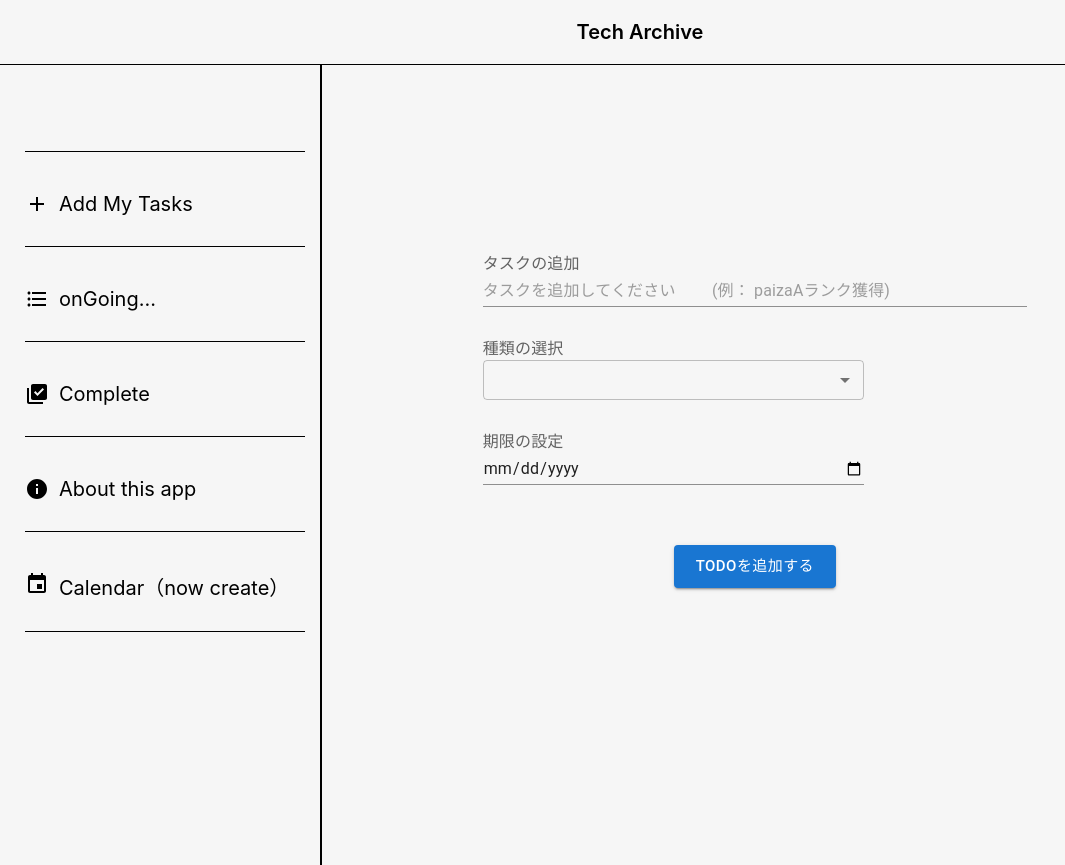
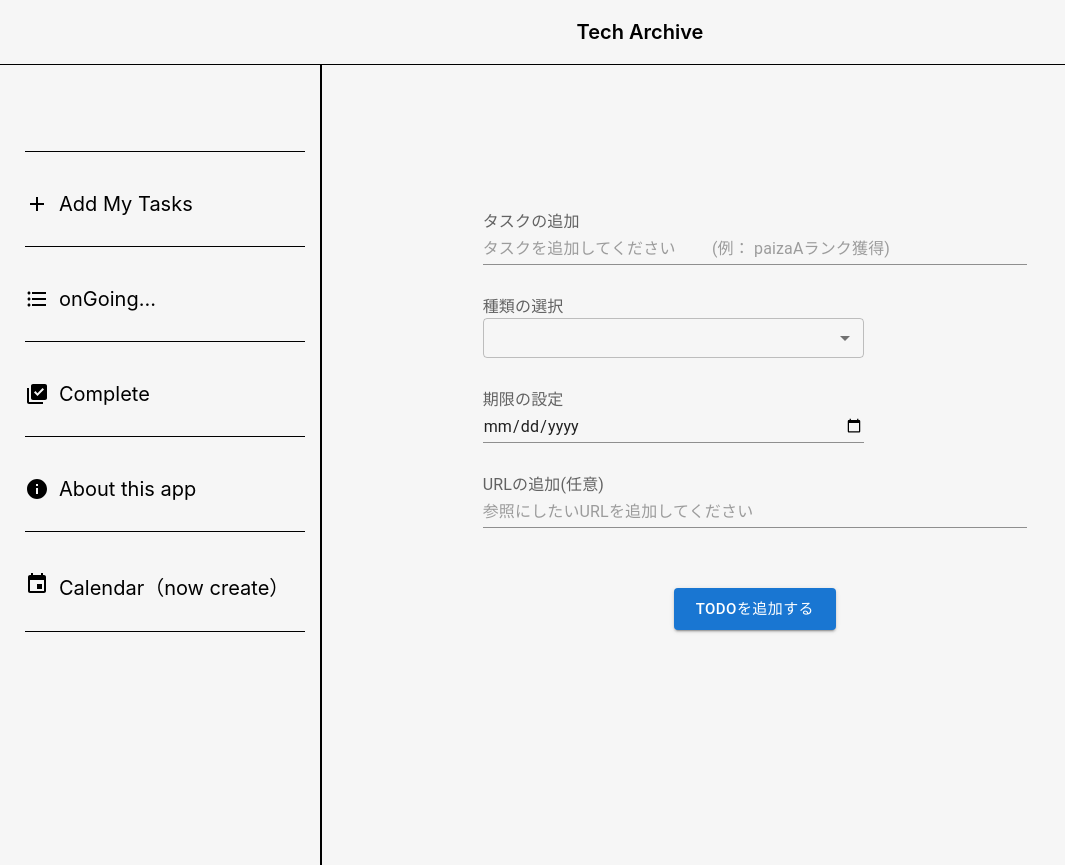
Before and after one commit to wajofjwiaawjfoajofj/todofrontend, a React (Create React App) app: page / in a window 1280 px wide. Shown: the whole page, without its empty margins (0-1065 px from the left). Built offline with nearby package versions, Linux system fonts and the light colour scheme.

Commit message:
urlの追加

```diff
--- a/src/Components/Form.js
+++ b/src/Components/Form.js
@@ -8,6 +8,7 @@ const Form = () => {
   const [title, setTitle] = useState('');
   const [kind, setKind] = useState('');
   const [day, setDay] = useState('');
+  const [url, setUrl] = useState('');
 
   //usenavigateをインスタンス化
   const navigate = useNavigate();
@@ -20,13 +21,15 @@ const Form = () => {
       await  Create({
         title,
         kind,
-        day
+        day,
+        url
       });
 
 
       setTitle('');
       setKind('');
       setDay('');
+      setUrl('');
     } catch (error) {
       console.log(error);
     }
@@ -86,6 +89,17 @@ const Form = () => {
               className='date'
             />
           </div>
+          <div className='taskwrappr'>
+          <InputLabel id='url'>URLの追加(任意)</InputLabel>
+          <Input
+            type='text'
+            id='url'
+            value={url}
+            onChange={(e) => setUrl(e.target.value)}
+            placeholder='参照にしたいURLを追加してください'
+            fullWidth
+          />
+          </div>
           <div className='buttonwrapper'>
             <Button
               type='submit'
--- a/src/Components/ListcollectionItems.js
+++ b/src/Components/ListcollectionItems.js
@@ -33,6 +33,7 @@ const ListcollectionItems = ({todo, onDelete,onComplete }) => {
         <>
             <li>
              <p>{todo.title}</p>
+             <p>{todo.url}</p>
             <div className='inner'>
             {`残り${todo.day}日`}
             <Button variant='outlined'  onClick={handleCompleteClick}>完了</Button>
```
